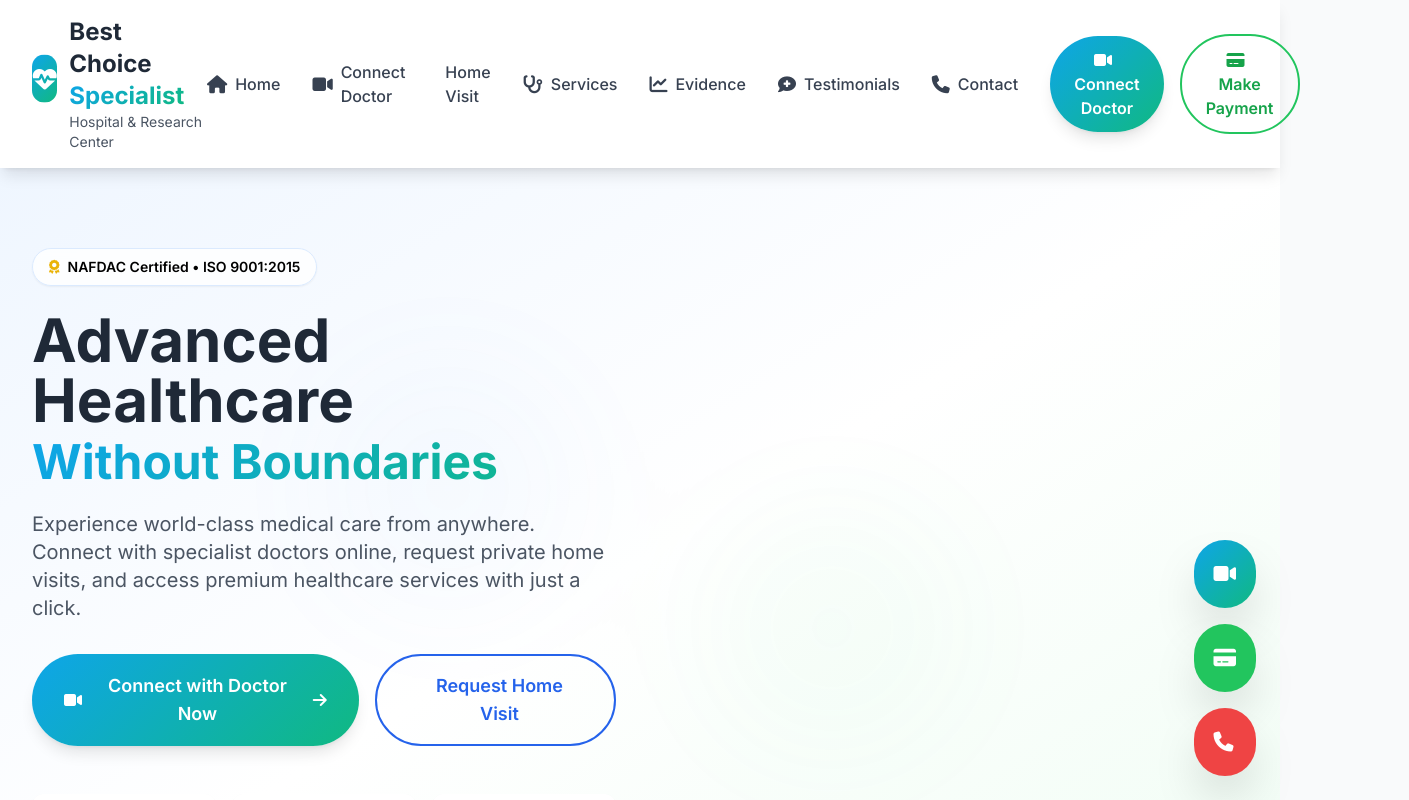
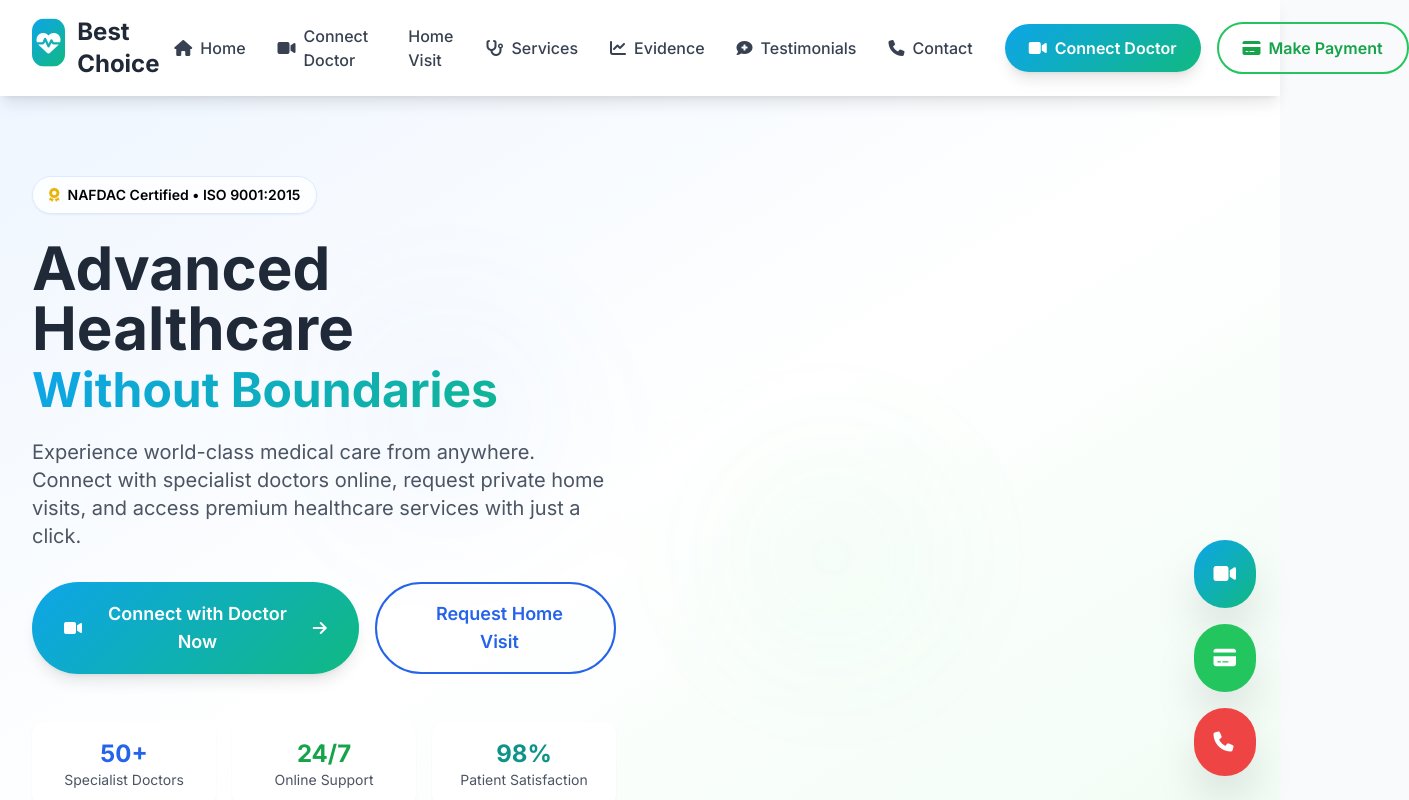
Before and after one commit to Mranwar001/best-choice-hospital, a React (Vite) app: page / in a window 1280 px wide. Shown: the top 800 px of the page, 1409 px wide, since content can reach past the window. Built offline with nearby package versions, Linux system fonts and the light colour scheme.

Commit message:
Update Header.jsx

```diff
--- a/src/components/Header.jsx
+++ b/src/components/Header.jsx
@@ -16,95 +16,99 @@ export default function Header({ onBookAppointment, onMakePayment }) {
   return (
     <header className="sticky top-0 z-50 bg-white/95 backdrop-blur-md shadow-lg">
       <div className="container-custom">
-        <div className="flex items-center justify-between py-4">
-          {/* Logo */}
-          <div className="flex items-center space-x-3">
-            <div className="w-12 h-12 hospital-gradient rounded-xl flex items-center justify-center animate-float">
-              <i className="fas fa-heart-pulse text-white text-2xl"></i>
+        <div className="flex items-center justify-between py-3 sm:py-4">
+          {/* Logo - Make responsive */}
+          <div className="flex items-center space-x-2 sm:space-x-3">
+            <div className="w-10 h-10 sm:w-12 sm:h-12 hospital-gradient rounded-xl flex items-center justify-center animate-float">
+              <i className="fas fa-heart-pulse text-white text-lg sm:text-2xl"></i>
             </div>
             <div>
-              <h1 className="text-2xl font-bold text-gray-800">
-                Best Choice <span className="hospital-gradient-text">Specialist</span>
+              <h1 className="text-lg sm:text-xl md:text-2xl font-bold text-gray-800">
+                Best Choice <span className="hospital-gradient-text hidden xs:inline">Specialist</span>
               </h1>
-              <p className="text-sm text-gray-600">Hospital & Research Center</p>
+              <p className="text-xs sm:text-sm text-gray-600 hidden xs:block">Hospital & Research Center</p>
             </div>
           </div>
 
-          {/* Desktop Navigation */}
-          <nav className="hidden lg:flex items-center space-x-8">
+          {/* Desktop Navigation - Hidden on mobile/tablet */}
+          <nav className="hidden lg:flex items-center space-x-4 xl:space-x-8">
             {navItems.map((item) => (
               <a
                 key={item.name}
                 href={item.href}
-                className="flex items-center space-x-2 text-gray-700 hover:text-blue-600 transition-colors group"
+                className="flex items-center space-x-1 xl:space-x-2 text-gray-700 hover:text-blue-600 transition-colors group text-sm xl:text-base"
               >
-                <i className={`${item.icon} text-lg group-hover:scale-110 transition-transform`}></i>
+                <i className={`${item.icon} text-base group-hover:scale-110 transition-transform`}></i>
                 <span className="font-medium">{item.name}</span>
               </a>
             ))}
 
-            {/* Action Buttons */}
-            <div className="flex items-center space-x-4 ml-6">
+            {/* Action Buttons - Condensed for medium screens */}
+            <div className="flex items-center space-x-2 xl:space-x-4 ml-4 xl:ml-6">
               <button
                 onClick={onBookAppointment}
-                className="hospital-gradient text-white px-6 py-3 rounded-full font-semibold hover:shadow-xl hover:scale-105 transition-all shadow-lg"
+                className="hospital-gradient text-white px-4 xl:px-6 py-2 xl:py-3 rounded-full font-semibold hover:shadow-xl hover:scale-105 transition-all shadow-lg text-sm xl:text-base whitespace-nowrap"
               >
-                <i className="fas fa-video mr-2"></i>
-                Connect Doctor
+                <i className="fas fa-video mr-1 xl:mr-2"></i>
+                <span className="hidden xl:inline">Connect Doctor</span>
+                <span className="xl:hidden">Connect</span>
               </button>
 
               <button
                 onClick={onMakePayment}
-                className="border-2 border-green-500 text-green-600 px-6 py-3 rounded-full font-semibold hover:bg-green-500 hover:text-white transition-all"
+                className="border-2 border-green-500 text-green-600 px-4 xl:px-6 py-2 xl:py-3 rounded-full font-semibold hover:bg-green-500 hover:text-white transition-all text-sm xl:text-base whitespace-nowrap"
               >
-                <i className="fas fa-credit-card mr-2"></i>
-                Make Payment
+                <i className="fas fa-credit-card mr-1 xl:mr-2"></i>
+                <span className="hidden xl:inline">Make Payment</span>
+                <span className="xl:hidden">Pay</span>
               </button>
             </div>
           </nav>
 
-          {/* Mobile Menu Button */}
+          {/* Mobile Menu Button - FIXED POSITION */}
           <button
-  className="lg:hidden text-gray-700 absolute top-4 right-4"
+            className="lg:hidden text-gray-700 relative z-50 p-2 hover:bg-gray-100 rounded-lg transition-colors"
             onClick={() => setIsMenuOpen(!isMenuOpen)}
+            aria-label="Toggle menu"
           >
-  <i className={`fas ${isMenuOpen ? 'fa-times' : 'fa-bars'} text-2xl`}></i>
+            <i className={`fas ${isMenuOpen ? 'fa-times' : 'fa-bars'} text-xl sm:text-2xl`}></i>
           </button>
-
         </div>
 
-        {/* Mobile Menu */}
+        {/* Mobile Menu - Improved with max height and scrolling */}
         {isMenuOpen && (
-          <div className="lg:hidden py-6 border-t animate-slide-up">
-            <div className="flex flex-col space-y-4">
+          <div className="lg:hidden fixed inset-x-0 top-[73px] sm:top-[77px] bg-white/95 backdrop-blur-md border-t shadow-xl animate-slide-up z-40 max-h-[calc(100vh-73px)] overflow-y-auto">
+            <div className="container-custom py-4 sm:py-6">
+              <div className="flex flex-col space-y-2 sm:space-y-3">
                 {navItems.map((item) => (
                   <a
                     key={item.name}
                     href={item.href}
-                  className="flex items-center space-x-3 text-gray-700 py-2 hover:text-blue-600"
+                    className="flex items-center space-x-3 text-gray-700 py-3 px-4 hover:bg-blue-50 rounded-xl transition-colors"
                     onClick={() => setIsMenuOpen(false)}
                   >
-                  <i className={item.icon}></i>
-                  <span>{item.name}</span>
+                    <i className={`${item.icon} text-lg w-6 text-blue-600`}></i>
+                    <span className="font-medium">{item.name}</span>
                   </a>
                 ))}
 
-              <div className="pt-4 space-y-3">
+                <div className="pt-4 mt-2 border-t border-gray-200 space-y-3 px-4">
                   <button
                     onClick={() => { onBookAppointment(); setIsMenuOpen(false); }}
-                  className="w-full hospital-gradient text-white py-3 rounded-lg font-semibold"
+                    className="w-full hospital-gradient text-white py-3 sm:py-4 rounded-xl font-semibold flex items-center justify-center space-x-2 text-base"
                   >
-                  <i className="fas fa-video mr-2"></i>
-                  Connect Doctor
+                    <i className="fas fa-video"></i>
+                    <span>Connect Doctor</span>
                   </button>
 
                   <button
                     onClick={() => { onMakePayment(); setIsMenuOpen(false); }}
-                  className="w-full border-2 border-green-500 text-green-600 py-3 rounded-lg font-semibold hover:bg-green-500 hover:text-white"
+                    className="w-full border-2 border-green-500 text-green-600 py-3 sm:py-4 rounded-xl font-semibold hover:bg-green-500 hover:text-white transition-colors flex items-center justify-center space-x-2 text-base"
                   >
-                  <i className="fas fa-credit-card mr-2"></i>
-                  Make Payment
+                    <i className="fas fa-credit-card"></i>
+                    <span>Make Payment</span>
                   </button>
+                </div>
               </div>
             </div>
           </div>
```
Lines whose indentation alone changed are shown as unchanged.
